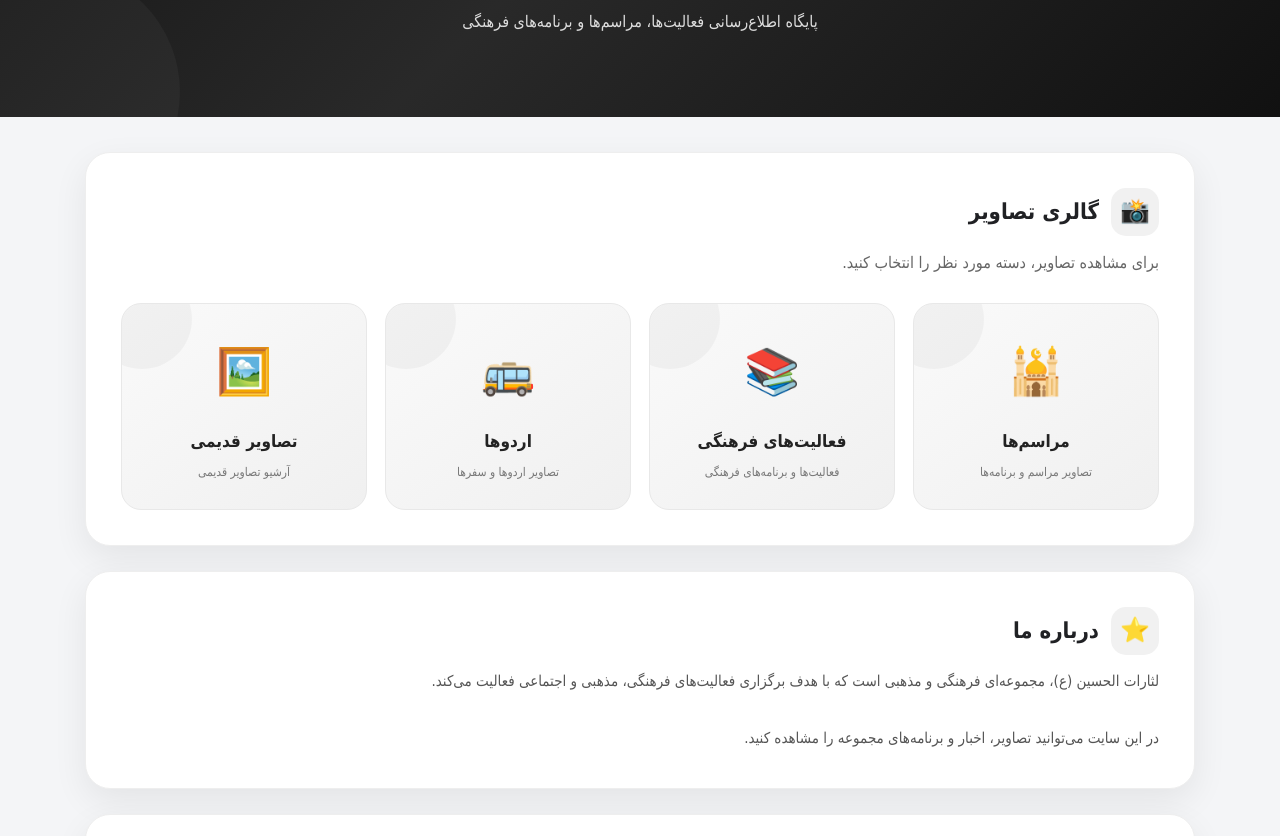
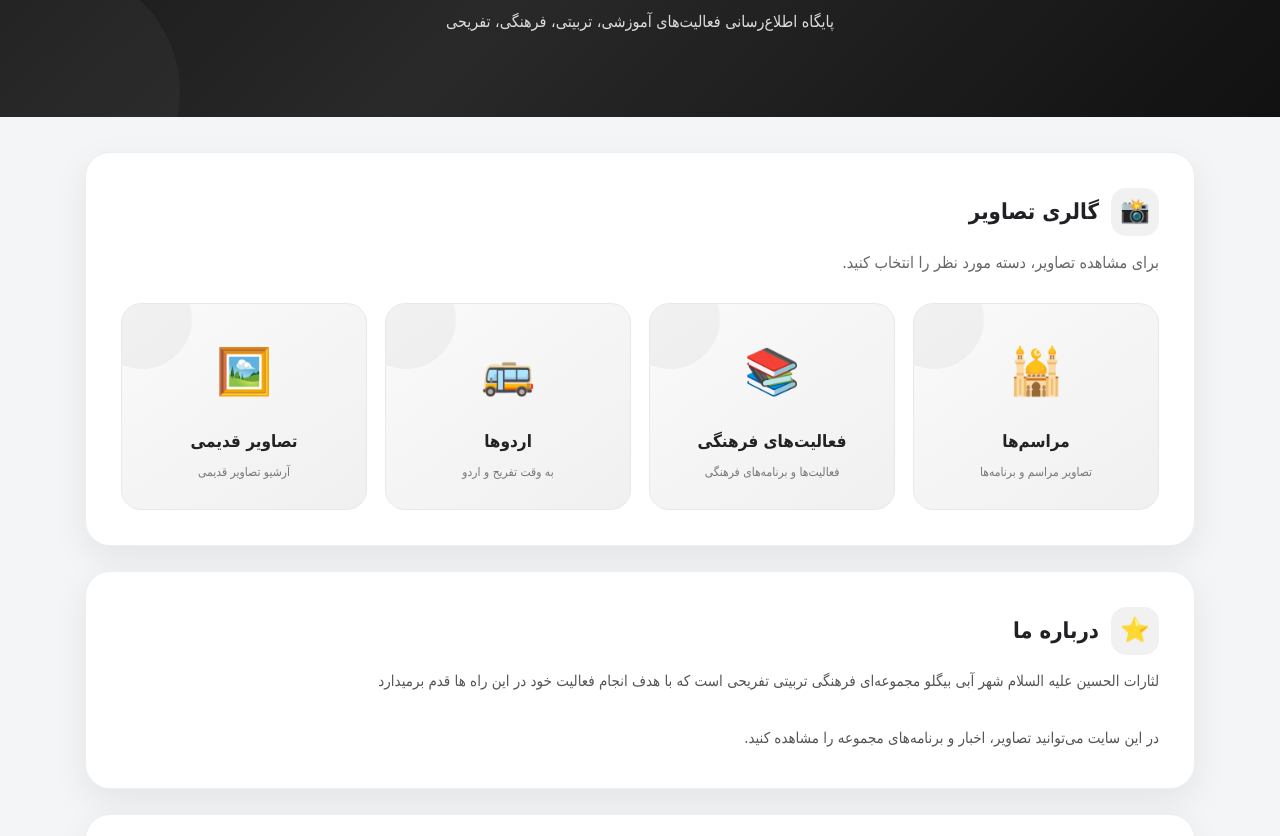
Before and after one commit to LatharatalHusayn/-, a plain HTML site: page index.html in a window 1280 px wide. Shown: the part 457-1293 px from the top of the page. Drawn offline with Linux system fonts and the light colour scheme.

Commit message:
Update index.html

```diff
--- a/index.html
+++ b/index.html
@@ -829,7 +829,7 @@ footer strong{
 
 <a href="#" class="logo">
 
- لثارات الحسین (ع)
+ لثارات الحسین علیه‌السلام شهر آبی بیگلو
 
 </a>
 
@@ -898,8 +898,8 @@ footer strong{
 </h1>
 
 <p>
-پایگاه اطلاع‌رسانی فعالیت‌ها،
-مراسم‌ها و برنامه‌های فرهنگی
+ پایگاه اطلاع‌رسانی فعالیت‌های
+   آموزشی، تربیتی، فرهنگی، تفریحی
 </p>
 
 </div>
@@ -995,7 +995,7 @@ class="category">
 </h3>
 
 <p>
-تصاویر اردوها و سفرها
+   به وقت تفریح و اردو
 </p>
 
 </a>
@@ -1048,9 +1048,11 @@ class="category">
 
 <p class="about-text">
 
-لثارات الحسین (ع)، مجموعه‌ای فرهنگی و مذهبی
-است که با هدف برگزاری فعالیت‌های فرهنگی،
-مذهبی و اجتماعی فعالیت می‌کند.
+لثارات الحسین علیه السلام
+   شهر آبی بیگلو
+مجموعه‌ای فرهنگی تربیتی تفریحی است
+ که با هدف انجام فعالیت خود
+در این راه ها قدم برمیدارد
 
 <br><br>
 
@@ -1107,7 +1109,7 @@ class="category">
 <div class="news-box">
 
 <div class="news-icon">
-🕌
+🏴
 </div>
 
 <h3>
@@ -1267,7 +1269,8 @@ class="category">
 
 <div class="address-text">
 
-(اینجا آدرس کامل مجموعه را بنویسید)
+   استان اردبیل_شهرستان نمین
+   شهرآبی بیگلو _مسجد جامع شهر آبی بیگلو
 
 </div>
 
@@ -1300,8 +1303,8 @@ class="category">
 
 <p class="contact-text">
 
-(اینجا اطلاعات مورد نظر برای ارتباط
-با مجموعه را بنویسید)
+   در پیامرسان روبیکا به نشانی
+   ما در ارتباط باشید @vilkijeiran
 
 </p>
 
@@ -1338,7 +1341,8 @@ class="category">
 <p>
 
 <strong>
-لثارات الحسین علیه‌السلام
+ لثارات الحسین علیه‌السلام
+    شهر آبی بیگلو
 </strong>
 
 </p>
```
